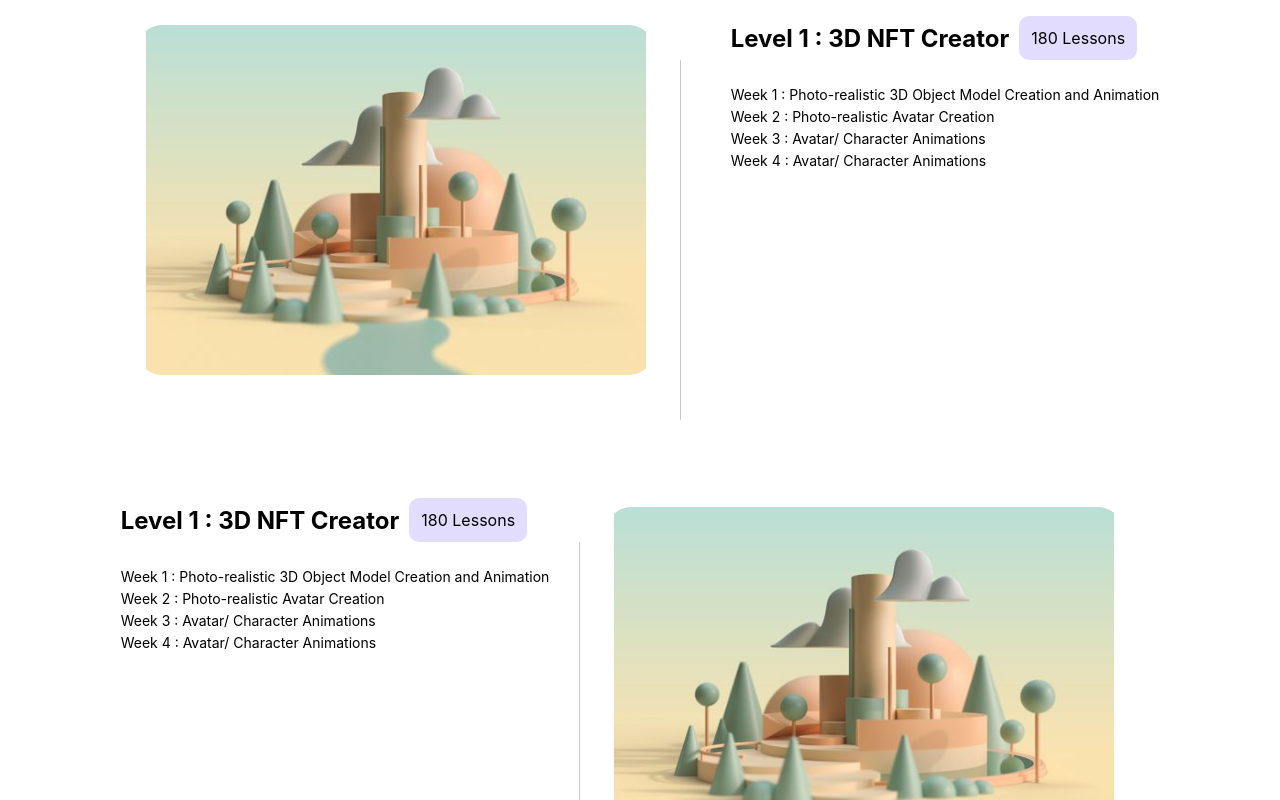
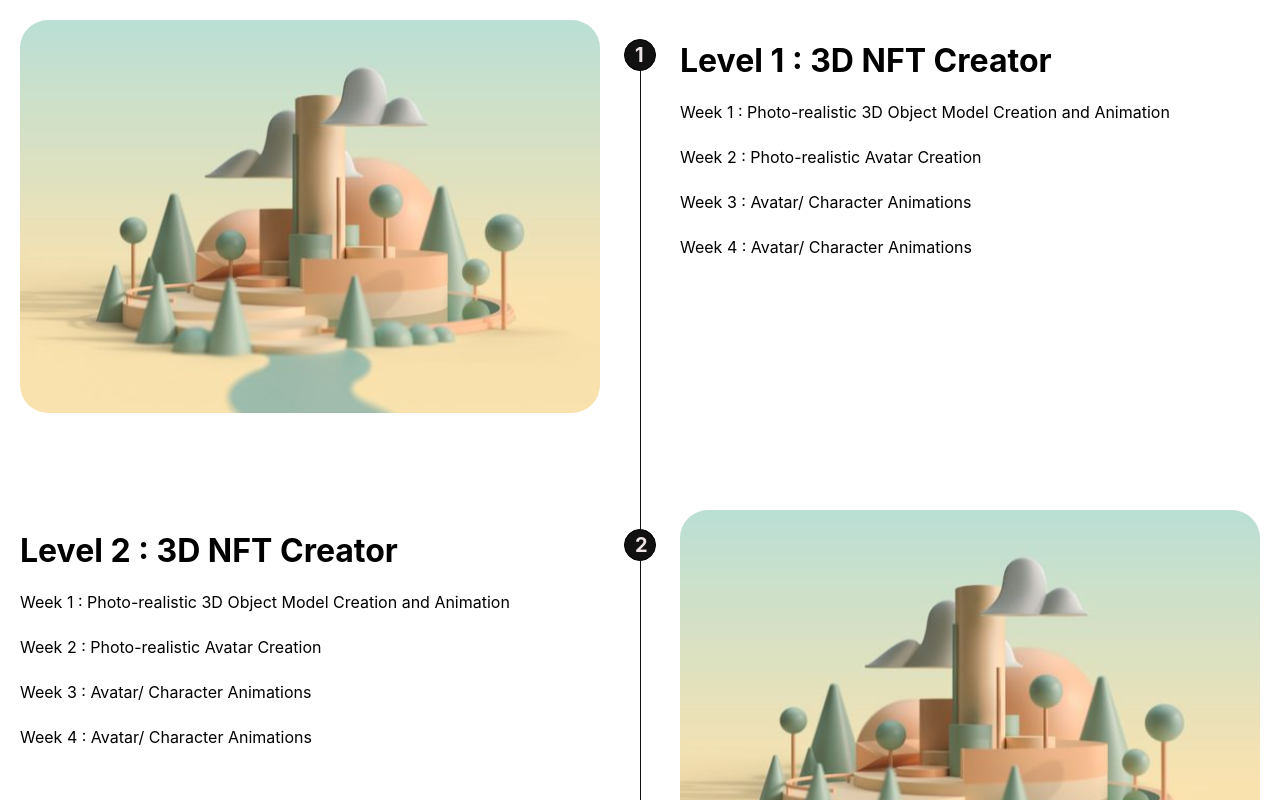
Before and after one commit to channaveerp/features23-1, a React (Create React App) app: page / in a window 1280 px wide. Shown: the top 800 px of the page. Built offline with nearby package versions, Linux system fonts and the light colour scheme.

Commit message:
last commit

```diff
--- a/src/component/Succes/Succes.css
+++ /dev/null
@@ -1,85 +0,0 @@
-.mainContainer {
-  display: flex;
-  flex-direction: column;
-  align-items: center;
-}
-
-.items {
-  display: flex;
-  align-items: flex-start;
-  margin-bottom: 82px;
-  gap: 40px;
-}
-
-.imgCont {
-  width: 500px;
-  height: 350px;
-  margin-right: 20px;
-  position: relative;
-  padding: 25px;
-}
-
-.imgCont::after {
-  content: '';
-  position: absolute;
-  top: 0;
-  bottom: 0;
-  right: -10px; /* Adjust the value as needed */
-  width: 1px;
-  background-color: #ccc;
-}
-
-.imgCont img {
-  width: 100%;
-  height: 100%;
-  object-fit: cover;
-}
-
-.titleCont {
-  display: flex;
-  align-items: center;
-  margin-bottom: 10px;
-}
-
-.title {
-  font-size: 24px;
-  font-weight: bold;
-  margin-right: 10px;
-}
-
-.lessons {
-  font-size: 16px;
-  color: #000000;
-  background: #e2ddfe;
-  border-radius: 10px;
-  padding: 12px;
-}
-
-.des {
-  display: flex;
-  flex-direction: column;
-  align-items: flex-start;
-}
-
-.desc p {
-  margin: 5px 0;
-  font-size: 14px;
-  display: flex;
-  flex-direction: column;
-  align-items: flex-start;
-}
-
-.items:nth-child(even) {
-  flex-direction: row-reverse;
-  align-items: flex-start;
-}
-
-.items:nth-child(even) .imgCont::after {
-  height: 90%;
-  top: 15%;
-  left: -10px;
-}
-.items:nth-child(odd) .imgCont::after {
-  height: 90%;
-  top: 15%;
-}
--- a/src/component/Succes/Succes.jsx
+++ b/src/component/Succes/Succes.jsx
@@ -1,28 +1,30 @@
 import React from 'react';
-import './Succes.css';
+import styles from './page.module.css';
 import { data } from './constant';
 
-console.log('data:', data.map);
+console.log(
+  'data:',
+  data.map((e) => console.log(e.id))
+);
 
 const Cirriculum = () => {
   return (
-    <div className='mainContainer'>
-      {data.map((item, index) => (
-        <div className='items' key={index}>
-          <div className='imgCont'>
-            <img src={item.img} alt='Course' />
-          </div>
-
-          <div>
-            <div className='titleCont'>
-              <h1 className='title'>{item.title}</h1>
-              <p className='lessons'>{item.lessons}</p>
-            </div>
-            <div className='desc'>
-              {item?.desc?.map((e, index) => (
-                <p key={index}>{e}</p>
+    <div>
+      {data.map((e, index) => (
+        <div className={styles.content}>
+          <div className={styles.textCont}>
+            <h1>{e.title}</h1>
+            <div className={styles.desc}>
+              {e.desc.map((item) => (
+                <>
+                  <div>{item}</div>
+                </>
               ))}
             </div>
+          </div>
+          <div className={styles.imgCont}>
+            <img src={e.img} className={styles.img} />
+            <span className={styles.number}>{e.id}</span>
           </div>
         </div>
       ))}
--- a/src/component/Succes/constant.js
+++ b/src/component/Succes/constant.js
@@ -1,6 +1,7 @@
 import rec1 from '../../assets/rec1.svg';
 export const data = [
   {
+    id: 1,
     img: rec1,
     title: 'Level 1 : 3D NFT Creator',
     lessons: '180 Lessons',
@@ -12,8 +13,9 @@ export const data = [
     ],
   },
   {
+    id: 2,
     img: rec1,
-    title: 'Level 1 : 3D NFT Creator',
+    title: 'Level 2 : 3D NFT Creator',
     lessons: '180 Lessons',
     desc: [
       'Week 1 : Photo-realistic 3D Object Model Creation and  Animation',
@@ -23,8 +25,9 @@ export const data = [
     ],
   },
   {
+    id: 3,
     img: rec1,
-    title: 'Level 1 : 3D NFT Creator',
+    title: 'Level  :3 3D NFT Creator',
     lessons: '180 Lessons',
     desc: [
       'Week 1 : Photo-realistic 3D Object Model Creation and  Animation',
@@ -34,8 +37,9 @@ export const data = [
     ],
   },
   {
+    id: 4,
     img: rec1,
-    title: 'Level 1 : 3D NFT Creator',
+    title: 'Level 4 : 3D NFT Creator',
     lessons: '180 Lessons',
     desc: [
       'Week 1 : Photo-realistic 3D Object Model Creation and  Animation',
@@ -45,8 +49,9 @@ export const data = [
     ],
   },
   {
+    id: 5,
     img: rec1,
-    title: 'Level 1 : 3D NFT Creator',
+    title: 'Level 5 : 3D NFT Creator',
     lessons: '180 Lessons',
     desc: [
       'Week 1 : Photo-realistic 3D Object Model Creation and  Animation',
@@ -56,19 +61,9 @@ export const data = [
     ],
   },
   {
+    id: 6,
     img: rec1,
-    title: 'Level 1 : 3D NFT Creator',
-    lessons: '180 Lessons',
-    desc: [
-      'Week 1 : Photo-realistic 3D Object Model Creation and  Animation',
-      'Week 2 : Photo-realistic Avatar Creation',
-      'Week 3 : Avatar/ Character Animations',
-      'Week 4 : Avatar/ Character Animations',
-    ],
-  },
-  {
-    img: rec1,
-    title: 'Level 1 : 3D NFT Creator',
+    title: 'Level 6 : 3D NFT Creator',
     lessons: '180 Lessons',
     desc: [
       'Week 1 : Photo-realistic 3D Object Model Creation and  Animation',
--- /dev/null
+++ b/src/component/Succes/page.module.css
@@ -0,0 +1,76 @@
+.content {
+  display: flex;
+  justify-content: space-between;
+  gap: 80px;
+  margin-bottom: 100px;
+  padding: 20px;
+}
+.imgCont {
+  flex: 1;
+  width: 500px;
+  height: 350px;
+}
+.img {
+  width: 100%;
+  object-fit: cover;
+}
+.textCont {
+  flex: 1;
+  display: flex;
+  flex-direction: column;
+  align-items: flex-start;
+  justify-content: flex-start;
+}
+.desc {
+  margin-bottom: 10px;
+  display: flex;
+  flex-direction: column;
+  align-items: flex-start;
+  gap: 25px;
+}
+.content:nth-child(odd) {
+  flex-direction: row-reverse;
+}
+
+.content {
+  flex: 1;
+  position: relative;
+}
+
+.content::after {
+  content: '';
+  position: absolute;
+  top: 14px;
+  bottom: 0;
+  right: 0;
+  width: 1px;
+  left: 50%;
+  height: 118%;
+  background-color: #131111;
+  margin-top: 55px;
+}
+
+.content::before {
+  content: '';
+  position: absolute;
+  top: 0%;
+  left: 50%;
+  transform: translate(-50%, -50%);
+  width: 30px;
+  height: 30px;
+  border-radius: 50%;
+  border: 1px solid;
+  margin-top: 55px;
+  background-color: #121111;
+}
+.number {
+  position: absolute;
+  transform: translateY(-50%);
+  font-size: 20px;
+  font-weight: bold;
+  color: #ede5e5;
+  left: 49.6%;
+  top: 0px;
+  right: 50%;
+  margin-top: 55px;
+}
```
